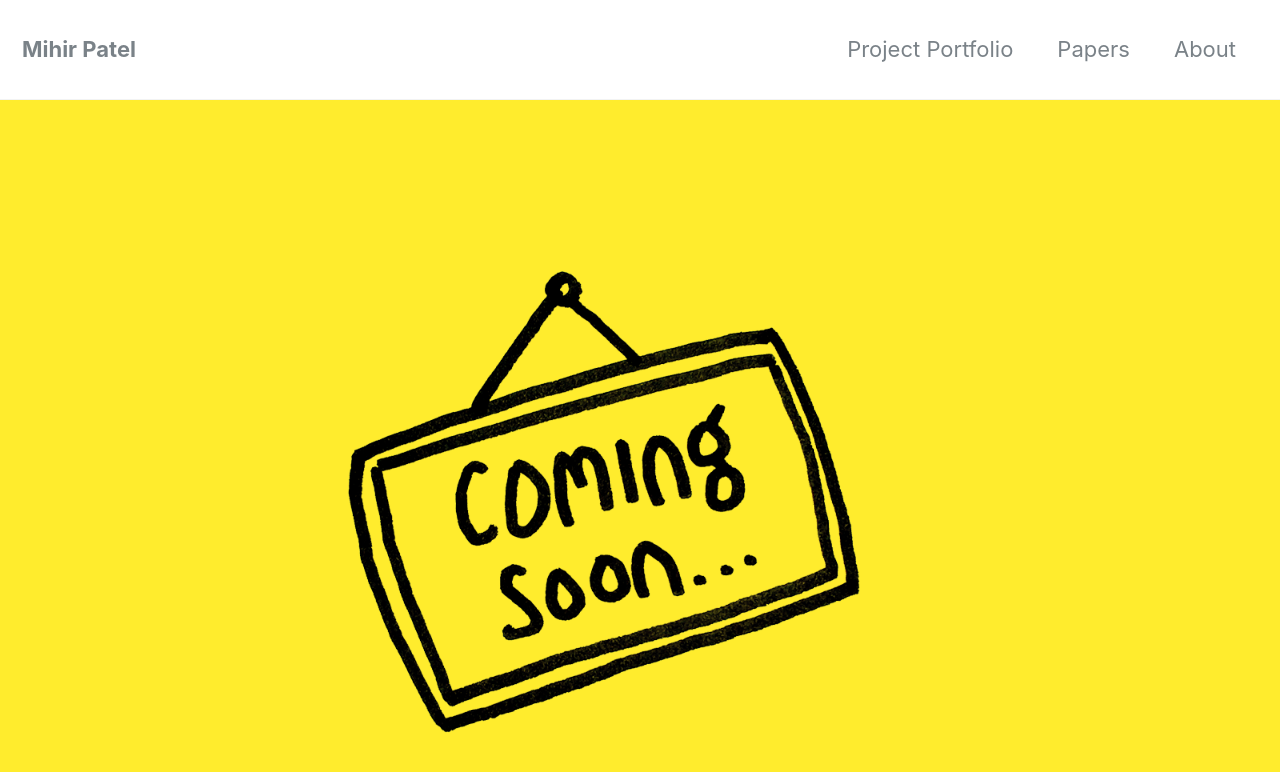
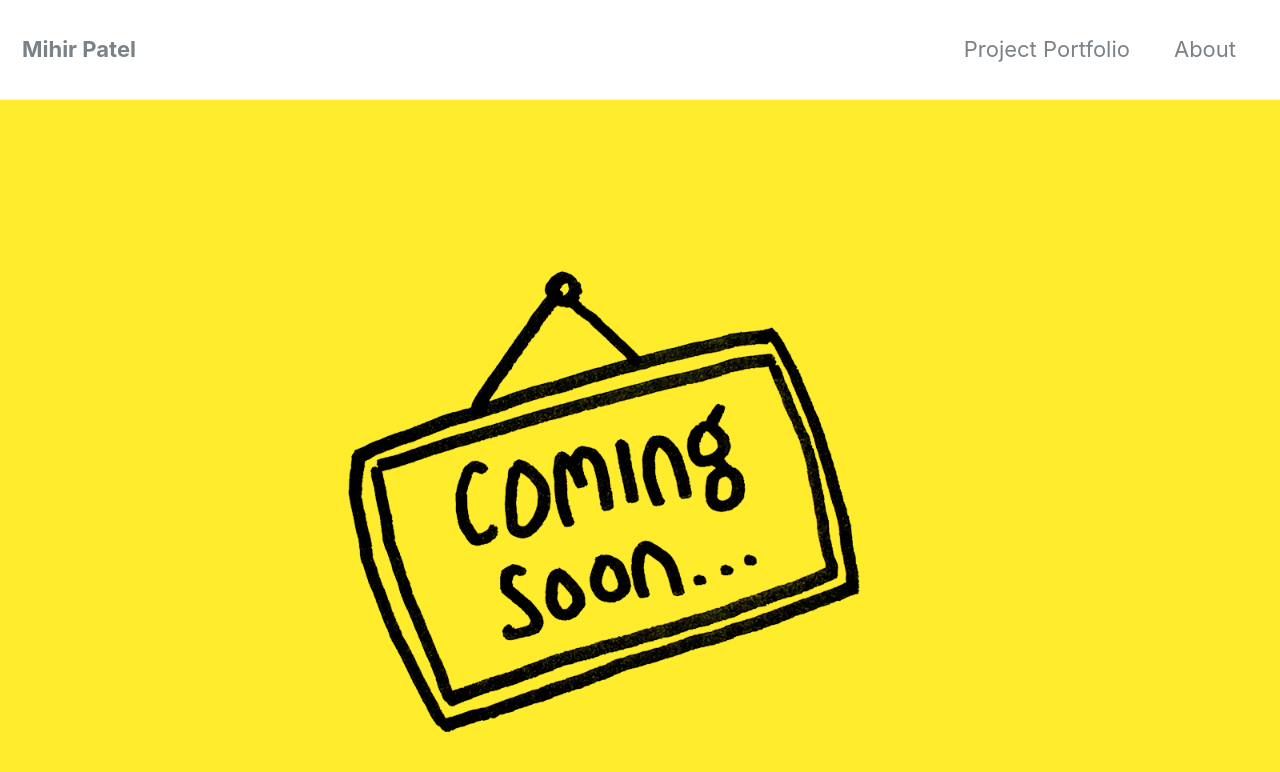
Before and after one commit to mihirp161/mihirp161.github.io, a Jekyll site: the page built from index.html, in a window 1280 px wide and 900 px high. Shown: the top 772 px of the window. Built offline with Jekyll 4.4.1, drawn with Linux system fonts in a browser that asks for light colours; nearby versions of some CDN libraries; the list of posts is cut into pages by our own code.

Commit message:
Update navigation.yml

```diff
--- a/_data/navigation.yml
+++ b/_data/navigation.yml
@@ -2,7 +2,5 @@
 main:
   - title: "Project Portfolio"
     url: /projectportfolio/
-  - title: "Papers"
-    url: /papers/
   - title: "About"
     url: /about/
```
